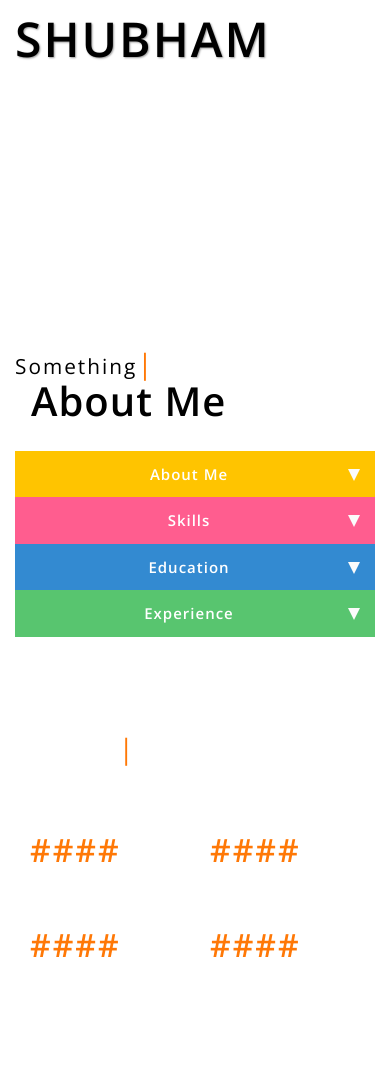
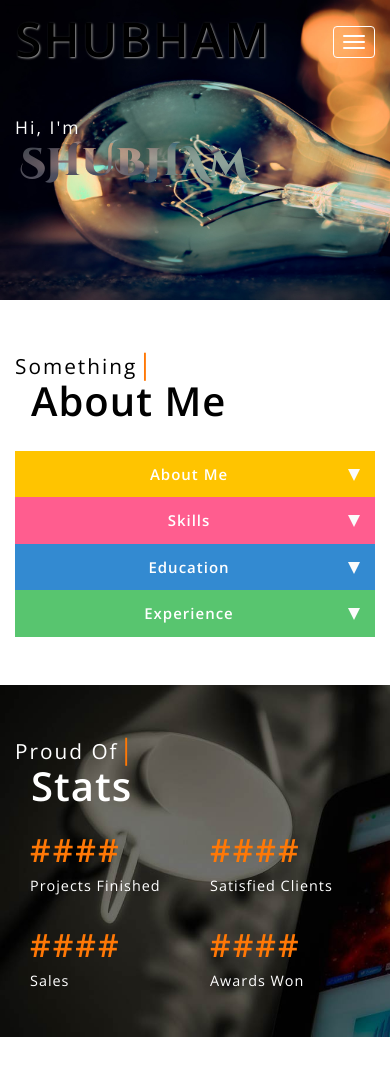
Before and after one commit to shubham98ap/project3, a plain HTML site: page index.html in a window 390 px wide. Shown: the top 1078 px of the page. Drawn offline with nearby package versions, Linux system fonts and the light colour scheme; files whose address does not match are found by name.

Commit message:
Update path

```diff
--- a/style.css
+++ b/style.css
@@ -65,7 +65,7 @@ label {
 /*-- banner --*/
 
 .banner {
-    background: url(../images/banner1.jpg)no-repeat 0px 0px;
+    background: url(banner1.jpg)no-repeat 0px 0px;
     background-size: cover;
     -webkit-background-size: cover;
     -moz-background-size: cover;
@@ -131,7 +131,7 @@ label {
     text-transform: uppercase;
     font-family: 'Cinzel Decorative', cursive;
     -webkit-text-fill-color: rgba(255, 255, 255, 0.27);
-    background: -webkit-linear-gradient(transparent, transparent), url(../images/banner-t.jpg) repeat -203px -382px;
+    background: -webkit-linear-gradient(transparent, transparent), url(banner-t.jpg) repeat -203px -382px;
     background: -o-linear-gradient(transparent, transparent);
     -webkit-background-clip: text;
     /* background-size: 1656px; */
@@ -591,7 +591,7 @@ h4.white {
 /*-- work --*/
 
 .work-imgl {
-    background: url(../images/w1.jpg)no-repeat;
+    background: url(w1.jpg)no-repeat;
     min-height: 372px;
     background-size: cover;
     -webkit-background-size: cover;
@@ -608,7 +608,7 @@ h4.white {
 }
 
 .work-imgr {
-    background: url(../images/w2.jpg)no-repeat;
+    background: url(w2.jpg)no-repeat;
     min-height: 500px;
     background-size: cover;
     -webkit-background-size: cover;
@@ -681,7 +681,7 @@ h4.white {
 
 .clients-section,
 .stats {
-    background: url(../images/testi.jpg)no-repeat 0px 0px;
+    background: url(testi.jpg)no-repeat 0px 0px;
     -webkit-background-size: cover;
     -moz-background-size: cover;
     -o-background-size: cover;
@@ -895,7 +895,7 @@ h4.white {
     height: 32px;
     border: none;
     text-indent: 100%;
-    background: url(../images/arr1.png) no-repeat 0px 0px;
+    background: url(arr1.png) no-repeat 0px 0px;
 }
 
 #toTopHover {
@@ -926,7 +926,7 @@ h4.white {
         font-size: 7.5em;
         letter-spacing: 2px;
         -webkit-text-fill-color: rgba(255, 255, 255, 0.27);
-        background: -webkit-linear-gradient(transparent, transparent), url(../images/banner-t.jpg) repeat -156px -311px;
+        background: -webkit-linear-gradient(transparent, transparent), url(banner-t.jpg) repeat -156px -311px;
         background: -o-linear-gradient(transparent, transparent);
         -webkit-background-clip: text;
         background-size: 1440px;
@@ -1096,7 +1096,7 @@ h4.white {
     }
     .banner-text h2 {
         -webkit-text-fill-color: rgba(255, 255, 255, 0.27);
-        background: -webkit-linear-gradient(transparent, transparent), url(../images/banner-t.jpg) repeat -82px -206px;
+        background: -webkit-linear-gradient(transparent, transparent), url(banner-t.jpg) repeat -82px -206px;
         background: -o-linear-gradient(transparent, transparent);
         -webkit-background-clip: text;
         background-size: 991px;
@@ -1398,7 +1398,7 @@ h4.white {
     .banner-text h2 {
         font-size: 2.8em;
         -webkit-text-fill-color: rgba(255, 255, 255, 0.27);
-        background: -webkit-linear-gradient(transparent, transparent), url(../images/banner-t.jpg) repeat 1px -489px;
+        background: -webkit-linear-gradient(transparent, transparent), url(banner-t.jpg) repeat 1px -489px;
         background: -o-linear-gradient(transparent, transparent);
         -webkit-background-clip: text;
         background-size: 600px;
@@ -1589,7 +1589,7 @@ h4.white {
     .banner-text h2 {
         font-size: 2.25em;
         -webkit-text-fill-color: rgba(255, 255, 255, 0.27);
-        background: -webkit-linear-gradient(transparent, transparent), url(../images/banner-t.jpg) repeat 40px -502px;
+        background: -webkit-linear-gradient(transparent, transparent), url(banner-t.jpg) repeat 40px -502px;
         background: -o-linear-gradient(transparent, transparent);
         -webkit-background-clip: text;
         background-size: 414px;
```
